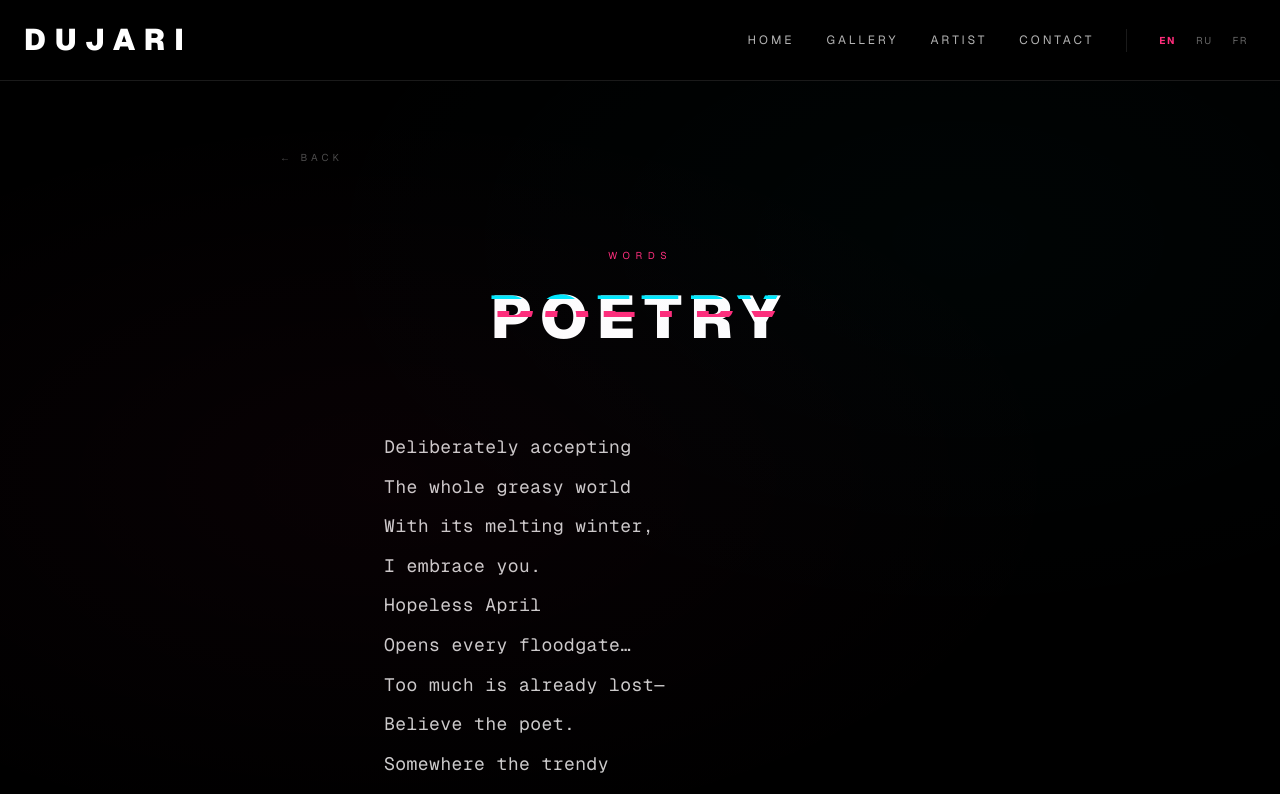
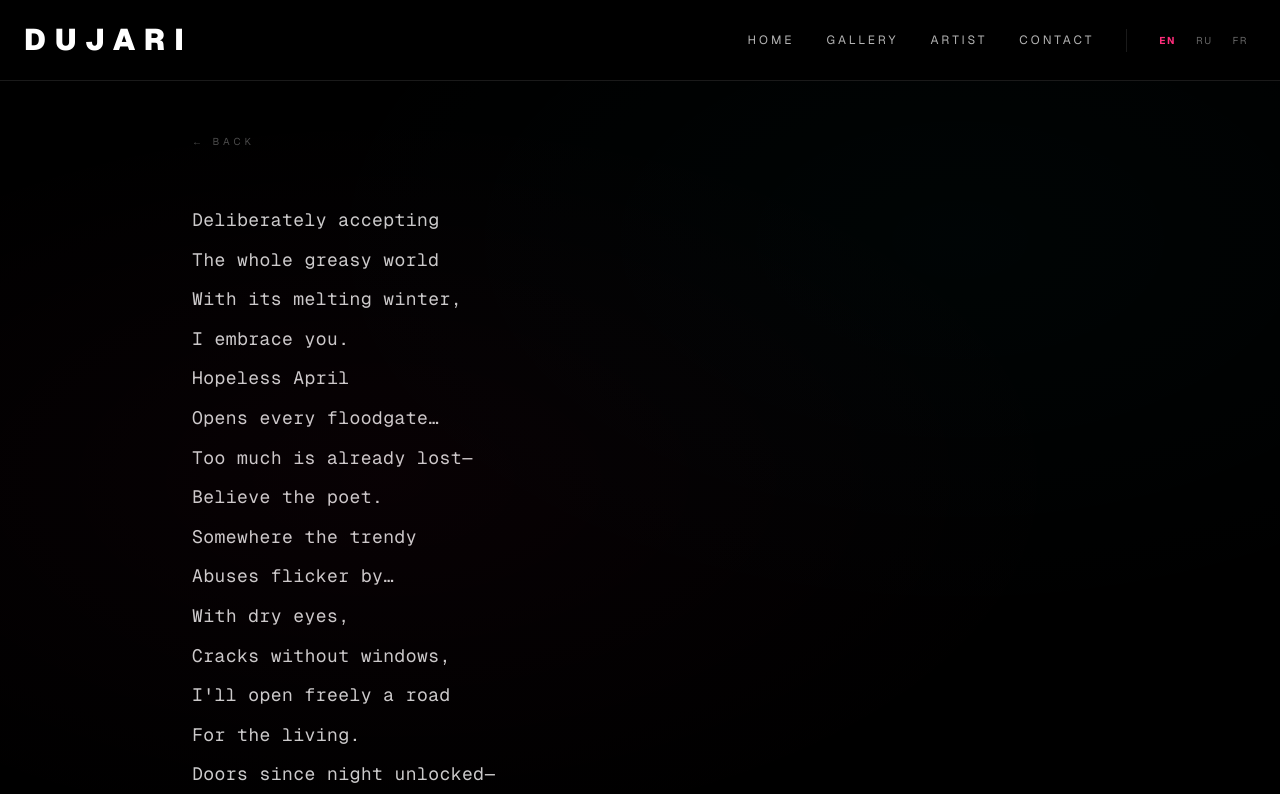
Before and after one commit to genfreemix/dujari, a Next.js app: page /poetry in a window 1280 px wide. Shown: the top 794 px of the page. Built offline with nearby package versions, Linux system fonts and the light colour scheme.

Commit message:
fix: poetry page - remove title/label, left-align text, move up

```diff
--- a/src/app/poetry/page.tsx
+++ b/src/app/poetry/page.tsx
@@ -10,7 +10,7 @@ export default function PoetryPage() {
   return (
     <div className="min-h-screen bg-black pt-16 md:pt-20 flex flex-col">
       {/* Back */}
-      <div className="max-w-3xl mx-auto w-full px-6 pt-10 md:pt-16">
+      <div className="max-w-5xl mx-auto w-full px-6 md:px-16 pt-8 md:pt-12">
         <Link
           href="/artist"
           className="text-white/30 text-[10px] tracking-[0.4em] uppercase hover:text-[#FF2D7B] transition-colors duration-200"
@@ -20,22 +20,9 @@ export default function PoetryPage() {
       </div>
 
       {/* Content */}
-      <main className="flex-1 flex flex-col items-center justify-center px-6 py-16 md:py-20">
-        {/* Label */}
-        <p className="text-[#FF2D7B] text-[10px] tracking-[0.55em] uppercase mb-6">
-          {t("poetry.label")}
-        </p>
-
-        {/* Glitch title */}
-        <h1
-          className="glitch-text text-white text-4xl md:text-6xl font-black tracking-[0.15em] uppercase mb-16 md:mb-20"
-          data-text={t("poetry.title")}
-        >
-          {t("poetry.title")}
-        </h1>
-
+      <main className="flex-1 px-6 md:px-16 py-10 md:py-12 max-w-5xl mx-auto w-full">
         {/* Poem */}
-        <div className="w-full max-w-lg">
+        <div className="max-w-sm">
           <div className="font-mono text-white/80 text-base md:text-lg leading-[2.2] tracking-wide">
             {lines.map((line, i) =>
               line === "" ? (
```
